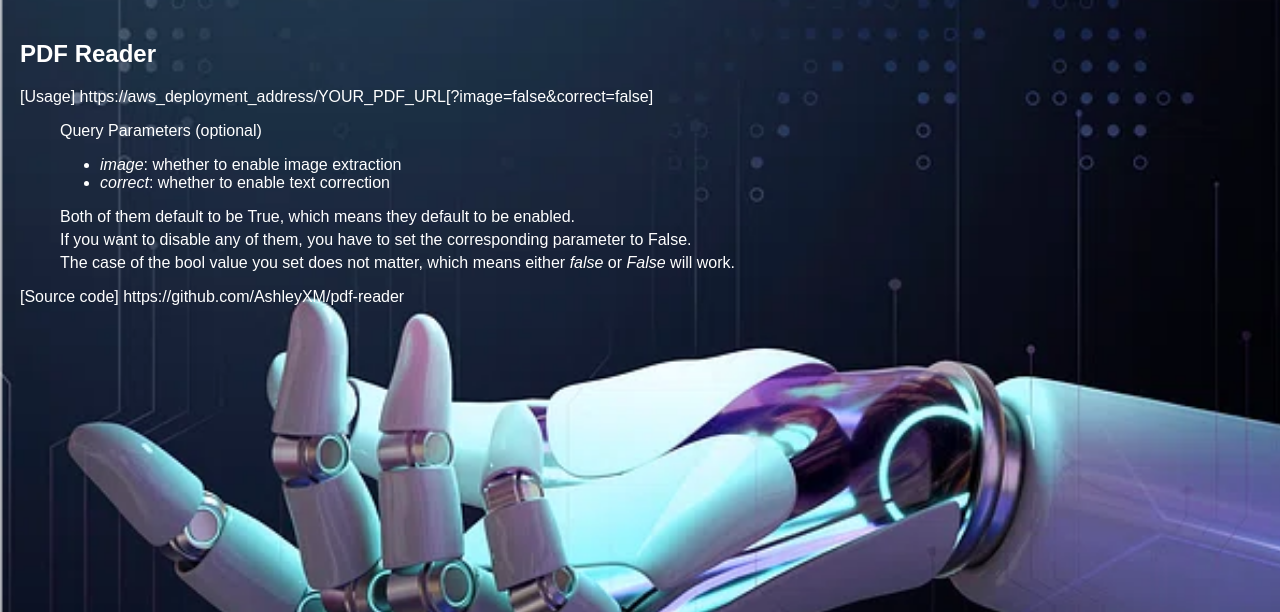
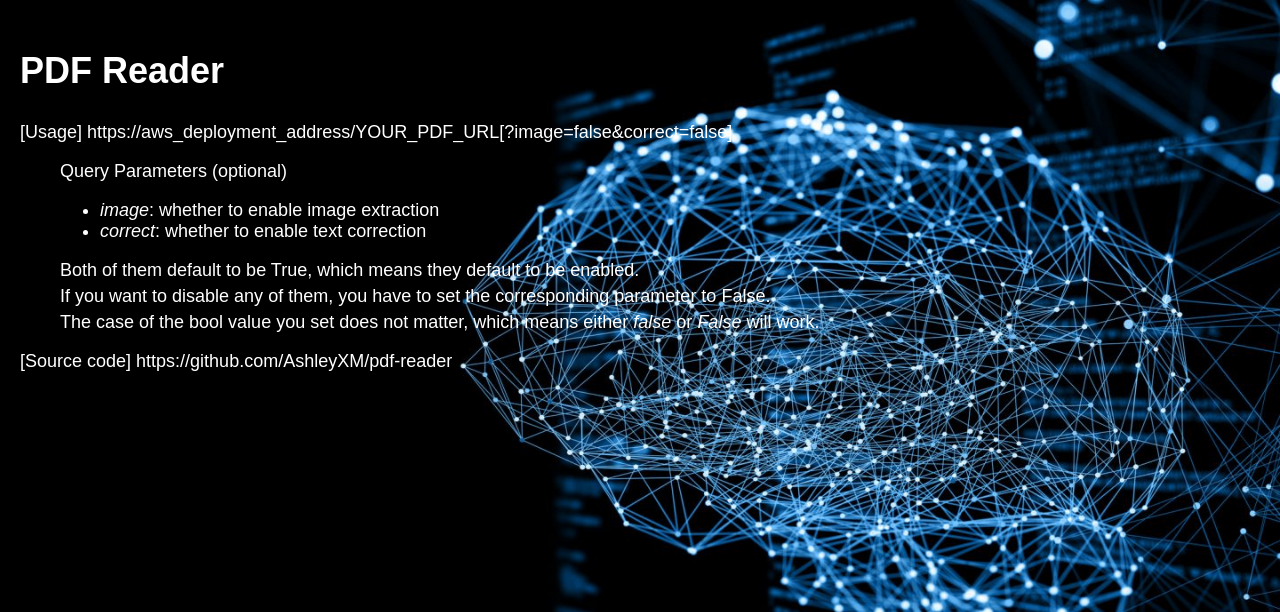
Before and after one commit to AshleyXM/pdf-reader, a FastAPI app: page / in a window 1280 px wide. Shown: the top 612 px of the page. Run offline with FastAPI, Linux system fonts and the light colour scheme.

Commit message:
Make some changes to the home page

```diff
--- a/static/style.css
+++ b/static/style.css
@@ -9,9 +9,13 @@ body {
     color: #fff;
 }
 
+.header {
+    font-size: 24px;
+}
+
 .content {
     font-weight: 500;
-    font-size: 16px;
+    font-size: 18px;
 }
 
 .query-parameter-explanation {
```
Also changed, not shown: static/images/home_background.png, templates/home.html (indentation only).
